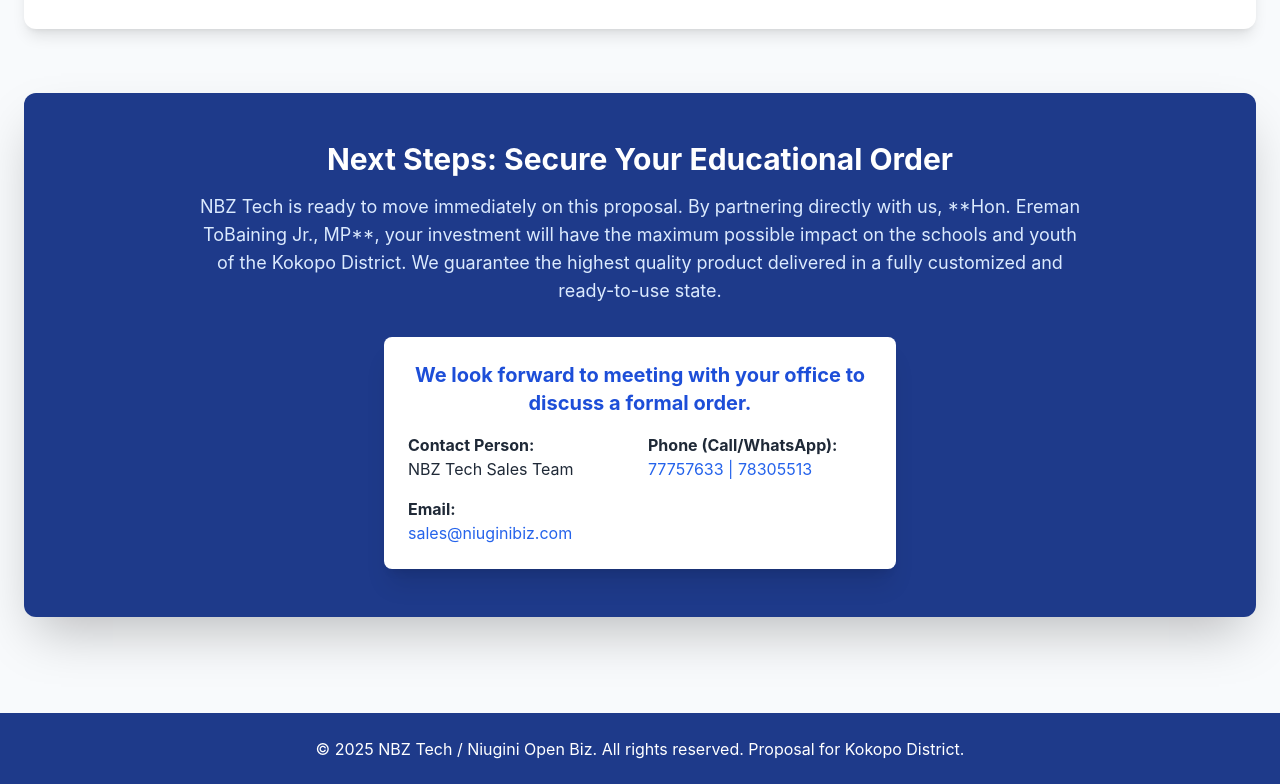
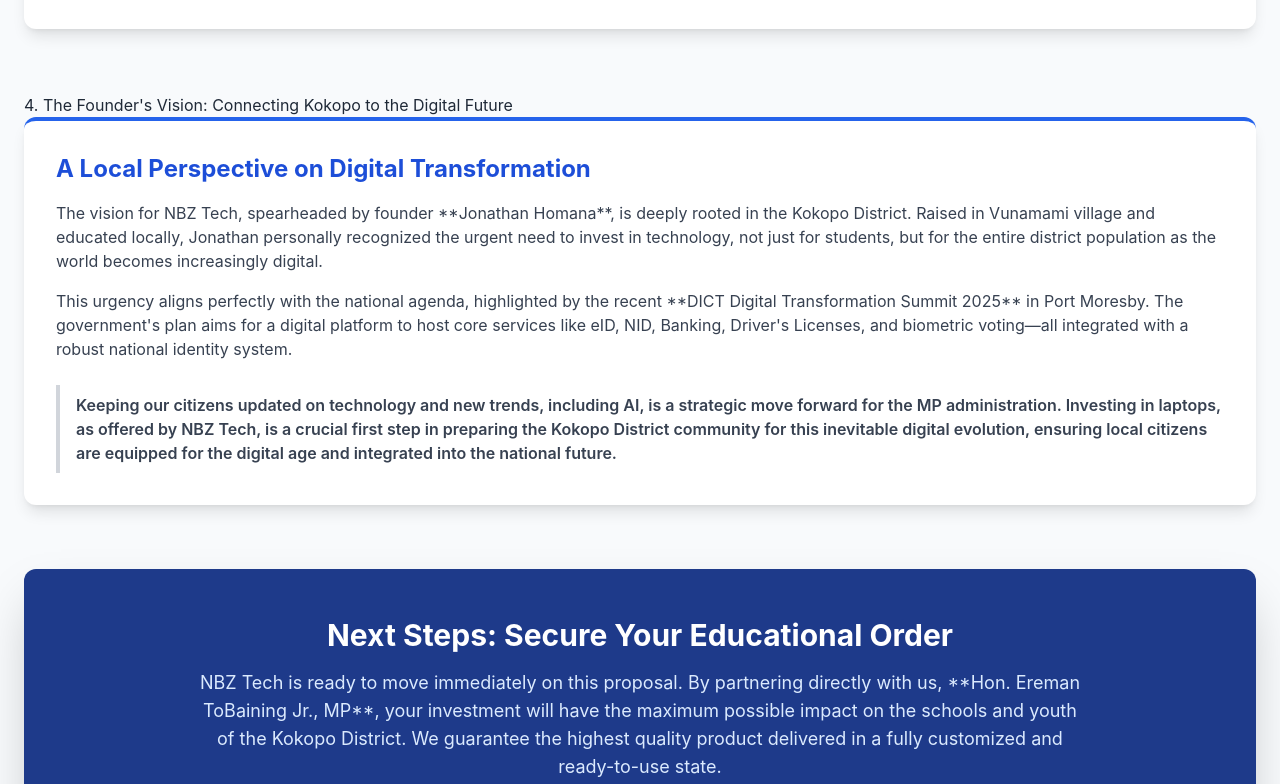
Before and after one commit to niuginibiz/kokopo-proposal, a plain HTML site: page index.html in a window 1280 px wide. Shown: the part 1473-2257 px from the top of the page. Drawn offline with nearby package versions, Linux system fonts and the light colour scheme.

Commit message:
Update index.html

```diff
--- a/index.html
+++ b/index.html
@@ -60,10 +60,12 @@
                     <span class="text-blue-600">NBZ</span> Tech
                 </div>
             </div>
+            <!-- UPDATED: Added link for Founder's Vision -->
             <nav class="hidden md:flex space-x-6 items-center">
                 <a href="#investment" class="text-gray-600 hover:text-blue-600 font-medium">Investment Rationale</a>
                 <a href="#branding" class="text-gray-600 hover:text-blue-600 font-medium">Custom Branding</a>
                 <a href="#specs" class="text-gray-600 hover:text-blue-600 font-medium">Product Details</a>
+                <a href="#vision" class="text-gray-600 hover:text-blue-600 font-medium">Founder's Vision</a>
                 <a href="#contact" class="bg-blue-600 text-white font-bold py-2 px-4 rounded-lg hover:bg-blue-700 transition duration-300 shadow-lg">Discuss Proposal</a>
             </nav>
         </div>
@@ -94,7 +96,7 @@
 
             <!-- Right Column: Investment Rationale (White/Light Background) -->
             <section id="investment" class="bg-white p-10 md:p-12 rounded-xl shadow-xl scroll-mt-20">
-                <h3 class="text-3xl font-extrabold text-gray-900 mb-6">Investment Rationale</h3>
+                <h3 class="text-3xl font-extrabold text-gray-900 mb-6">1. Investment Rationale</h3>
                 <div class="space-y-6">
                     <!-- Feature 1 -->
                     <div class="flex items-start">
@@ -183,6 +185,23 @@
             </div>
         </section>
 
+        <!-- NEW SECTION: Founder's Vision and Strategic Context -->
+        <section id="vision" class="mb-16 scroll-mt-20">
+            <h3 class="section-header">4. The Founder's Vision: Connecting Kokopo to the Digital Future</h3>
+            <div class="bg-white p-8 rounded-xl shadow-lg border-t-4 border-blue-600">
+                <h4 class="text-2xl font-bold text-blue-700 mb-4">A Local Perspective on Digital Transformation</h4>
+                <p class="text-gray-700 mb-4">
+                    The vision for NBZ Tech, spearheaded by founder **Jonathan Homana**, is deeply rooted in the Kokopo District. Raised in Vunamami village and educated locally, Jonathan personally recognized the urgent need to invest in technology, not just for students, but for the entire district population as the world becomes increasingly digital.
+                </p>
+                <p class="text-gray-700 mb-6">
+                    This urgency aligns perfectly with the national agenda, highlighted by the recent **DICT Digital Transformation Summit 2025** in Port Moresby. The government's plan aims for a digital platform to host core services like eID, NID, Banking, Driver's Licenses, and biometric voting—all integrated with a robust national identity system.
+                </p>
+                <p class="text-gray-700 font-semibold border-l-4 border-gray-300 pl-4 py-2">
+                    Keeping our citizens updated on technology and new trends, including AI, is a strategic move forward for the MP administration. Investing in laptops, as offered by NBZ Tech, is a crucial first step in preparing the Kokopo District community for this inevitable digital evolution, ensuring local citizens are equipped for the digital age and integrated into the national future.
+                </p>
+            </div>
+        </section>
+
         <!-- Conclusion and Call to Action -->
         <section id="contact" class="text-center primary-dark text-white p-12 rounded-xl shadow-2xl scroll-mt-20">
             <h3 class="text-3xl font-bold mb-4">Next Steps: Secure Your Educational Order</h3>
```
